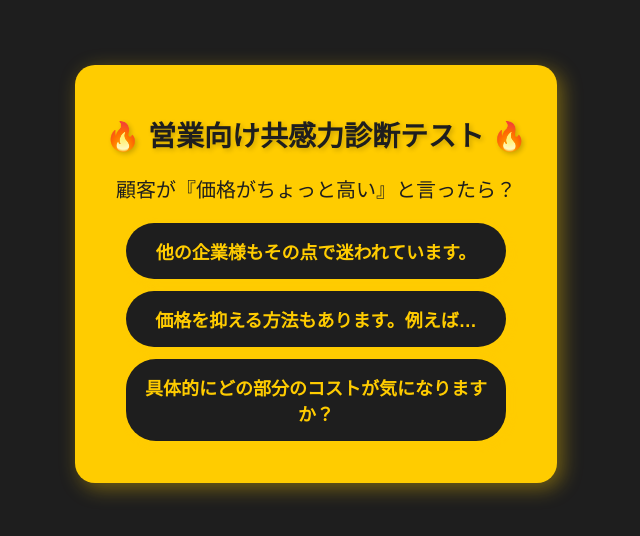
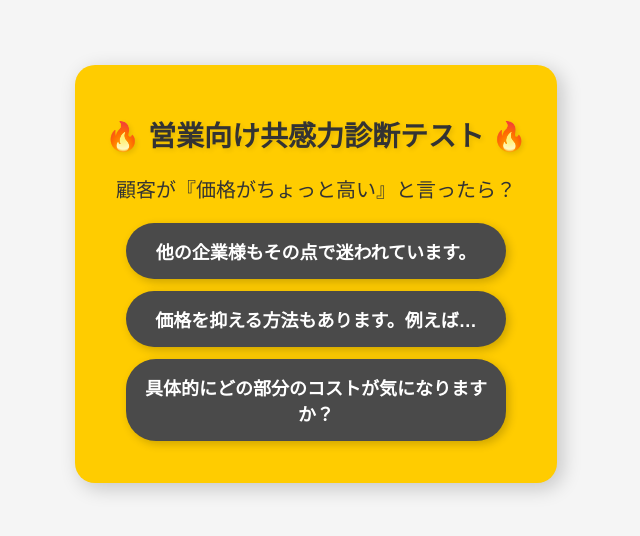
Before and after one commit to yukiko8888/sales-empathy-test, a React (Create React App) app: page / in a window 1280 px wide. Shown: the part 126-662 px from the top of the page, without its empty margins (324-964 px from the left). Built offline with nearby package versions, Linux system fonts and the light colour scheme.

Commit message:
背景を明るいグレーに変更

```diff
--- a/src/components/EmpathyTest.css
+++ b/src/components/EmpathyTest.css
@@ -1,8 +1,8 @@
-/* 📌 ページ全体の背景を濃いグレー */
+/* 📌 ページ全体の背景を明るいグレーに */
 body {
-  background: #1e1e1e;
-  color: #ffffff;
-  font-family: "Poppins", sans-serif; /* Googleフォントでオシャレに */
+  background: #f5f5f5; /* 明るいグレー */
+  color: #333333; /* ダークグレー */
+  font-family: "Poppins", sans-serif; /* Googleフォントで柔らかい雰囲気 */
   display: flex;
   justify-content: center;
   align-items: center;
@@ -10,33 +10,33 @@ body {
   margin: 0;
 }
 
-/* 📌 コンテンツ全体のボックス */
+/* 📌 診断テストのボックス */
 .container {
   max-width: 600px;
   margin: 50px auto;
   padding: 30px;
-  background: #ffcc00; /* 黄色のボックス */
+  background: #ffcc00; /* 黄色で目立たせる */
   border-radius: 20px;
-  box-shadow: 5px 5px 20px rgba(255, 204, 0, 0.4); /* 黄色の影を少し */
+  box-shadow: 5px 5px 20px rgba(0, 0, 0, 0.2); /* ソフトな影 */
   text-align: center;
-  color: #1e1e1e; /* 濃いグレーの文字色 */
+  color: #333333; /* 文字は濃いグレー */
 }
 
 /* 📌 タイトル */
 h1 {
   font-size: 28px;
   font-weight: bold;
-  color: #1e1e1e; /* 濃いグレーでメリハリ */
-  text-shadow: 2px 2px 5px rgba(0, 0, 0, 0.2);
+  color: #333333; /* 濃いグレーで統一 */
+  text-shadow: 2px 2px 5px rgba(0, 0, 0, 0.1);
 }
 
-/* 📌 質問のデザイン */
+/* 📌 質問 */
 .question {
   font-size: 20px;
   margin-bottom: 20px;
 }
 
-/* 📌 ボタンのデザイン */
+/* 📌 ボタンデザイン */
 button {
   display: block;
   width: 90%;
@@ -45,25 +45,24 @@ button {
   font-size: 18px;
   border: none;
   border-radius: 30px;
-  background: #1e1e1e; /* 濃いグレー */
-  color: #ffcc00; /* 黄色の文字 */
+  background: #4a4a4a; /* 濃いグレー */
+  color: #ffffff; /* 文字は白 */
   font-weight: bold;
   cursor: pointer;
   transition: all 0.3s ease-in-out;
-  box-shadow: 3px 3px 10px rgba(255, 204, 0, 0.2);
+  box-shadow: 3px 3px 10px rgba(0, 0, 0, 0.2);
 }
 
-/* 📌 ボタンのホバーアニメーション */
+/* 📌 ボタンのホバーエフェクト */
 button:hover {
   transform: scale(1.05);
-  background: #333333; /* 少し明るいグレー */
-  color: #ffffff; /* ホバー時は白字に */
+  background: #666666; /* ホバー時は少し明るいグレー */
 }
 
-/* 📌 結果のデザイン */
+/* 📌 診断結果のデザイン */
 .result {
   font-size: 22px;
   font-weight: bold;
   margin-top: 25px;
-  color: #1e1e1e;
+  color: #333333;
 }
```
